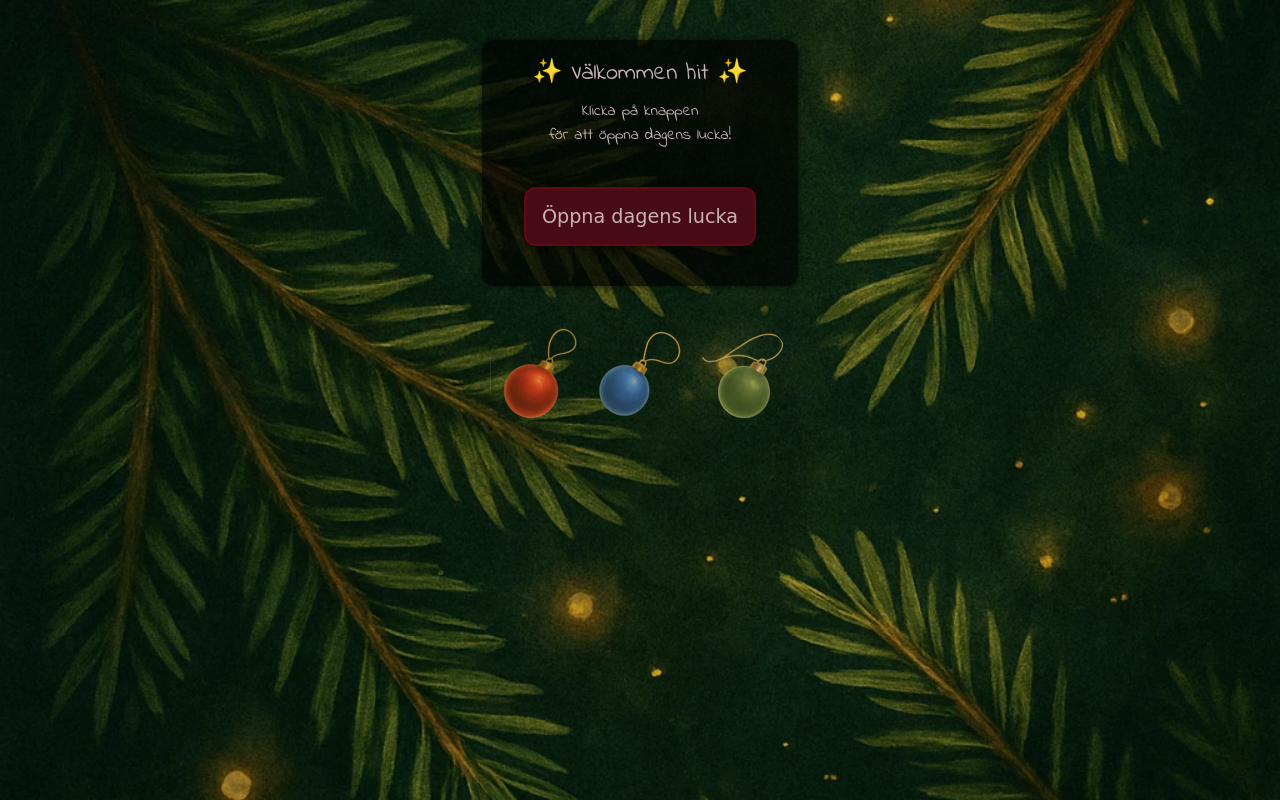
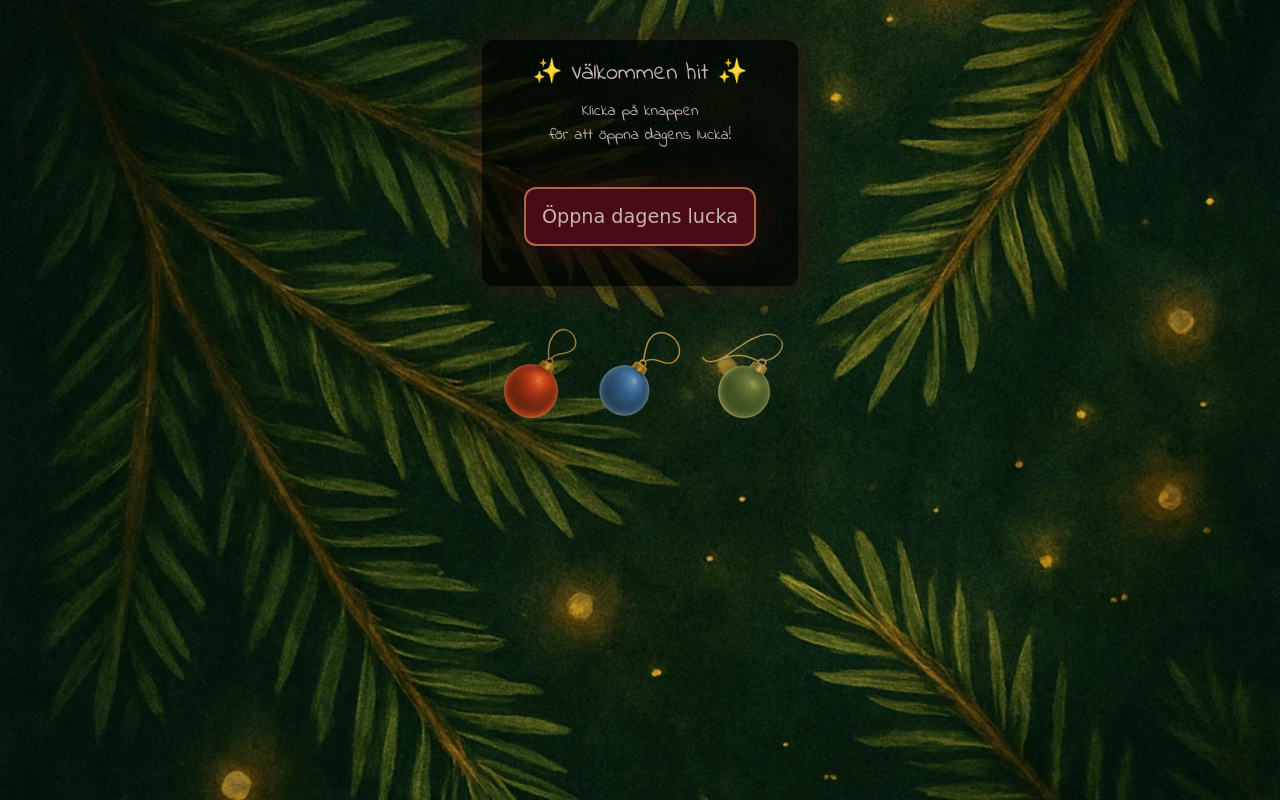
Before and after one commit to zaida-wiss/nissekalender, a plain HTML site: page index.html in a window 1280 px wide. Drawn offline with Linux system fonts and the light colour scheme; a web font is replaced by a local one.

Commit message:
uppdaterade merging

```diff
--- a/css/theme.css
+++ b/css/theme.css
@@ -5,15 +5,6 @@
 /* --- Färgtema --- */
 /* --- THEME: RED (DEFAULT) --- */
 :root {
-    /* 🎨 Färgtema – komponentvänligt */
-    --color-primary: #480b16;
-    --color-secondary: rgba(175, 44, 44, 0.534);
-    --color-text: #c8b3b3;
-    --color-accent: #5a5856;
-    --color-bg: rgba(0, 0, 0, 0.65);
-    --color-box-shadow: 0 0 36px #480b168f;
-    --color-surface: rgba(198, 214, 49, 0.896);
-
     /* 📐 Radius */
     --radius-sm: 6px;
     --radius-md: 12px;
@@ -27,43 +18,22 @@
     /* 🎨 Färgtema – komponentvänligt */
     --color-primary: #480b16;
     --color-secondary: rgba(235, 160, 106, 0.621);
-    --color-text: #b8b5b5;
-    --color-secondary: rgba(245, 6, 6, 0.15);
     --color-text: #c8b3b3;
     --color-accent: #5a5856;
     --color-bg: rgba(0, 0, 0, 0.65);
     --color-box-shadow: 0 0 36px #480b168f;
     --color-surface: rgba(198, 214, 49, 0.896);
-
-    /* 📐 Radius */
-    --radius-sm: 6px;
-    --radius-md: 12px;
-    --radius-lg: 20px;
-
-    /* 🔢 Spacing */
-    --space-sm: 8px;
-    --space-md: 16px;
-    --space-lg: 32px;
-    --color-box-shadow: 0 0 6px rgba(0,0,0,0.6);
-    --color-surface: rgba(255, 255, 255, 0.1);
 }
 
 /* --- THEME: BLUE --- */
 [data-theme="blue"] {
     --color-primary: #332f93;
     --color-secondary: rgba(82, 144, 219, 0.484);
-    --color-text: #aba6e9;
-    --color-accent: #02030cac;
-    --color-bg: rgba(6, 2, 68, 0.809);
-    --color-box-shadow: 0 0 6px rgba(205, 208, 32, 0.85);
-    --color-surface: rgba(101, 39, 178, 0.896);
-    --color-primary: #6ab2ff;
-    --color-secondary: rgba(92, 60, 210, 0.381);
+    --color-text: #e2f0ff;
+    --color-accent: #cbe6ff;
     --color-bg: rgba(0, 20, 60, 0.65);
     --color-box-shadow: 0 0 6px rgba(0,0,0,0.6);
     --color-surface: rgba(200, 230, 255, 0.1);
-    --color-text: #e2f0ff;
-    --color-accent: #cbe6ff;
 
 }
 
```
